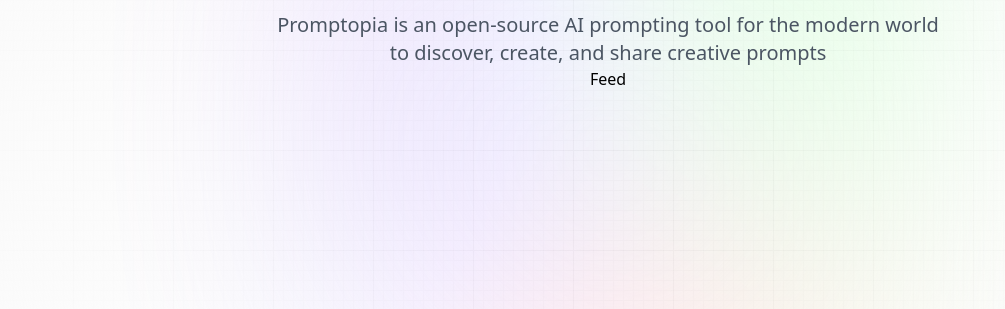
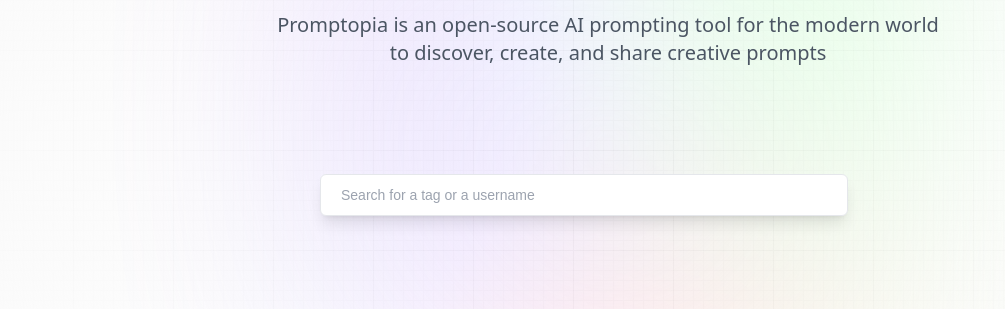
Before and after one commit to cpr2mc/promptopia, a Next.js app: page / in a window 1280 px wide. Shown: the part 255-564 px from the top of the page, without its empty margins (32-1037 px from the left). Built offline with nearby package versions, Linux system fonts and the light colour scheme; no server answers.

Commit message:
fixed form functionality

```diff
--- /dev/null
+++ b/app/api/prompt/new/route.js
@@ -0,0 +1,21 @@
+import { connectToDB } from '@utils/database';
+import Prompt from '@models/prompt';
+
+export const POST = async (req, res) => {
+    const { userId, prompt, tag } = await req.json();
+
+    try {
+        await connectToDB();
+        const newPrompt = new Prompt({
+            creator: userId,
+            prompt,
+            tag
+        })
+
+        await newPrompt.save()
+
+        return new Response(JSON.stringify(newPrompt), { status: 201 })
+    } catch (error) {
+        return new Response("Failed to create a new prompt", { status: 500 });
+    }
+}
--- a/app/create-prompt/page.jsx
+++ b/app/create-prompt/page.jsx
@@ -7,6 +7,9 @@
 import Form from '@components/Form';
 
 const CreatePrompt = () => {
+  const router = useRouter();
+  const { data: session } = useSession();
+
   const [submitting, setSubmitting] = useState(false);
   const [post, setPost] = useState({
     prompt: '',
--- a/components/Feed.jsx
+++ b/components/Feed.jsx
@@ -1,8 +1,41 @@
-import React from 'react'
+'use client';
+
+import { useState, useEffect } from 'react'
+
+import PromptCard from './PromptCard';
+
+const PromptCardList = ({ data, handleTagClick }) => {
+  return(
+    <div className="mt-16 prompt_layout">
+
+    </div>
+  )
+}
 
 const Feed = () => {
+  const [searchText, setSearchText] = useState('');
+
+  const handleSearchChange = (e) => {
+
+  }
+
   return (
-    <div>Feed</div>
+    <section className="feed">
+      <form className="relative w-full flex-center">
+        <input
+          type="text"
+          placeholder="Search for a tag or a username"
+          value={searchText}
+          onChange={handleSearchChange}
+          required
+          className="search_input peer"
+        />
+        <PromptCardList
+          data={[]}
+          handleTagClick={() => {}}
+        />
+      </form>
+    </section>
   )
 }
 
--- a/components/Form.jsx
+++ b/components/Form.jsx
@@ -25,25 +25,28 @@
             placeholder="Write your prompt here..."
             required
             className="form_textarea"
-          >
+          />
+        </label>
 
-          </textarea>
-        </label>
         <label>
           <span className="font-satoshi font-semibold text-base text-gray-700">
-            Tag {` `}
-            <span className="font-normal"> (#product,#webdevelopment, #idea)</span>
+            Field of Prompt {` `}
+            <span className="font-normal">
+              (#product, #webdevelopment, #idea)
+            </span>
           </span>
 
           <input
             value={post.tag}
-            onChange={(e) => setPost({ ...post, prompt: e.target.value})}
+            onChange={(e) => setPost({ ...post, tag: e.target.value})}
+            type='text'
             placeholder="#tag"
             required
             className="form_input"
           >
           </input>
         </label>
+
         <div className="flex-end mx-3 mb-5 gap-4">
           <Link href="/" className='text-gray-500 text-sm'>
             Cancel
--- /dev/null
+++ b/models/prompt.js
@@ -0,0 +1,20 @@
+import { Schema, model, models } from 'mongoose';
+
+const PromptSchema = new Schema({
+    creator: {
+        type: Schema.Types.ObjectId,
+        ref: 'User',
+    },
+    prompt: {
+        type: String,
+        required: [true, 'Prompt is required.'],
+    },
+    tag: {
+        type: String,
+        required: [true, 'Tag is required.'],
+    }
+});
+
+const Prompt = models.Prompt || model('Prompt', PromptSchema)
+
+export default Prompt;
```
